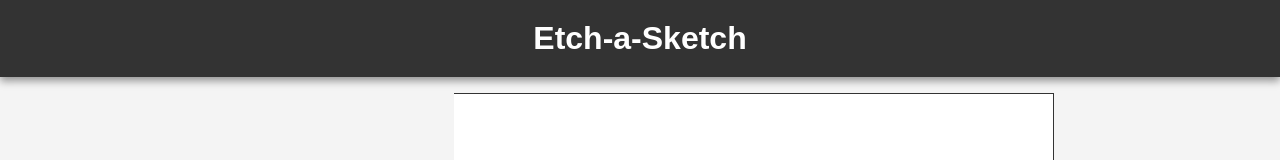
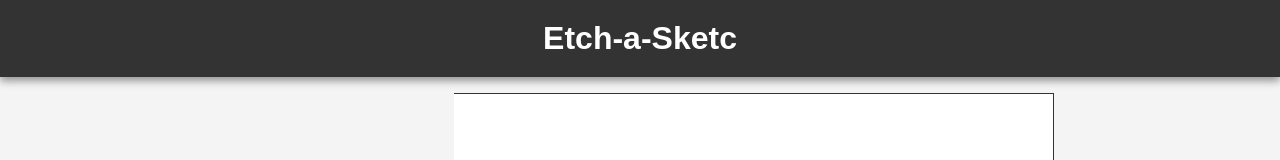
Before and after one commit to karolistech/etch-a-sketch-bad-2, a plain HTML site: page index.html in a window 1280 px wide. Shown: the top 160 px of the page. Drawn offline with Linux system fonts and the light colour scheme; files that its build step writes are made by us from their sources.

Commit message:
Update deployment

```diff
--- a/index.html
+++ b/index.html
@@ -5,12 +5,12 @@
     <meta name="viewport" content="width=device-width, initial-scale=1.0">
     <title>Etch-a-Sketch</title>
     <link rel="icon" href="/etch-a-sketch-v2/favicon.ico">
-    <script type="module" crossorigin src="/etch-a-sketch-v2/assets/index-CD4VgxpU.js"></script>
-    <link rel="stylesheet" crossorigin href="/etch-a-sketch-v2/assets/index-DJjgJAUX.css">
+    <script type="module" crossorigin src="/etch-a-sketch-v2/assets/index-O6XOEo1J.js"></script>
+    <link rel="stylesheet" crossorigin href="/etch-a-sketch-v2/assets/index-Bx0h4igJ.css">
   </head>
   <body>
     <header class="header">
-      <h1 class="header__title">Etch-a-Sketch</h1>
+      <h1 class="header__title">Etch-a-Sketc</h1>
     </header>
 
     <main class="main">
```
Also changed, not shown: assets/index-Bx0h4igJ.css (added, +1 -0 lines), assets/index-DJjgJAUX.css (deleted, +0 -1 lines), assets/index-O6XOEo1J.js (renamed from assets/index-CD4VgxpU.js).
